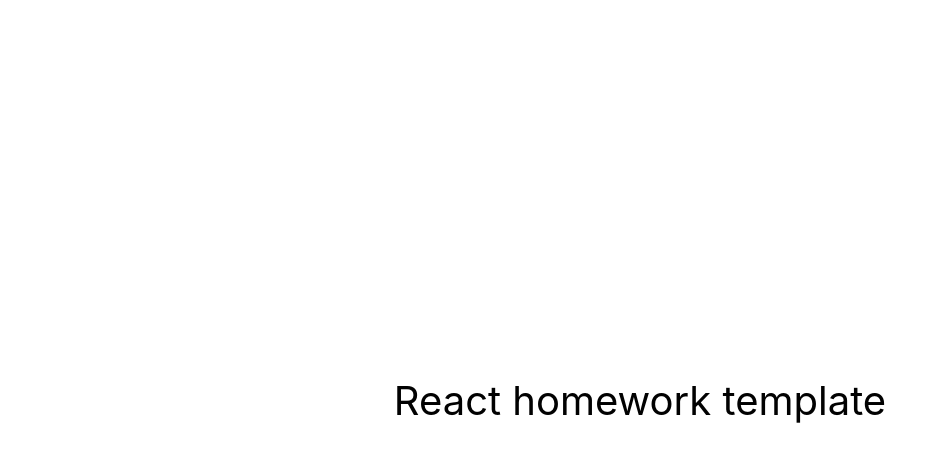
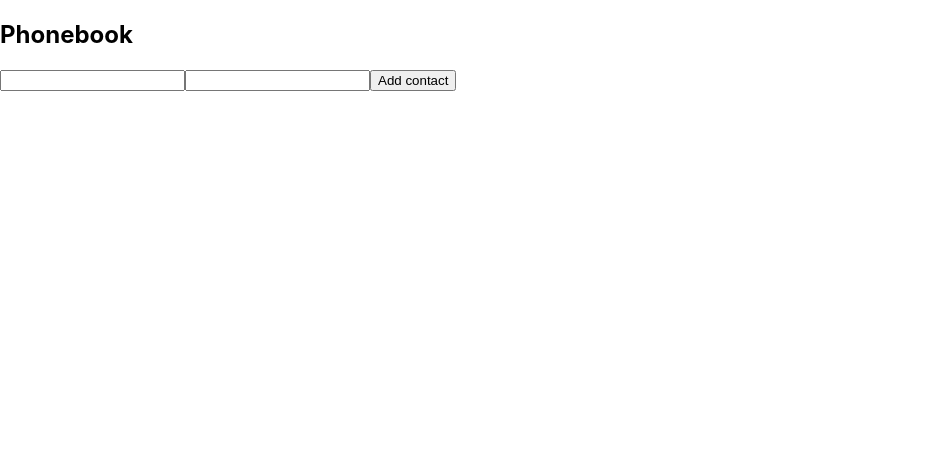
Before and after one commit to VitaliiLisnychenko/goit-react-hw-02-phonebook, a React (Create React App) app: page / in a window 1280 px wide. Shown: the top 462 px of the page, without its empty margins (0-947 px from the left). Built offline with nearby package versions, Linux system fonts and the light colour scheme.

Commit message:
first step

```diff
--- a/package.json
+++ b/package.json
@@ -7,6 +7,7 @@
     "@testing-library/jest-dom": "^5.16.3",
     "@testing-library/react": "^12.1.4",
     "@testing-library/user-event": "^13.5.0",
+    "nanoid": "^5.0.1",
     "react": "^18.1.0",
     "react-dom": "^18.1.0",
     "react-scripts": "5.0.1",
--- a/src/components/App.jsx
+++ b/src/components/App.jsx
@@ -1,16 +1,22 @@
-export const App = () => {
-  return (
-    <div
-      style={{
-        height: '100vh',
-        display: 'flex',
-        justifyContent: 'center',
-        alignItems: 'center',
-        fontSize: 40,
-        color: '#010101'
-      }}
-    >
-      React homework template
-    </div>
-  );
-};
+import { Component } from 'react';
+import { nanoid } from 'nanoid';
+
+import { Section } from './Section/Section';
+import { ContactForm } from './ContactForm/ContactForm';
+
+export class App extends Component {
+  state = {
+    contacts: [],
+    name: '',
+  };
+
+  render() {
+    return (
+      <>
+        <Section title="Phonebook">
+          <ContactForm />
+        </Section>
+      </>
+    );
+  }
+}
--- /dev/null
+++ b/src/components/ContactForm/ContactForm.jsx
@@ -0,0 +1,25 @@
+import { Component } from 'react';
+
+export class ContactForm extends Component {
+  state = {
+    name: '',
+    number: '',
+  };
+
+  render() {
+    const { name, number } = this.state;
+    return (
+      <>
+        <form>
+          <label>
+            <input type="text" name="name" required value={name} />
+          </label>
+          <label>
+            <input type="tel" name="number" required value={number} />
+          </label>
+          <button type="submit">Add contact</button>
+        </form>
+      </>
+    );
+  }
+}
--- /dev/null
+++ b/src/components/Section/Section.jsx
@@ -0,0 +1,8 @@
+export const Section = ({ title, children }) => {
+  return (
+    <section>
+      <h2>{title}</h2>
+      {children}
+    </section>
+  );
+};
```
Also changed, not shown: 1 other file (tests, documents, lock files or other folders).
